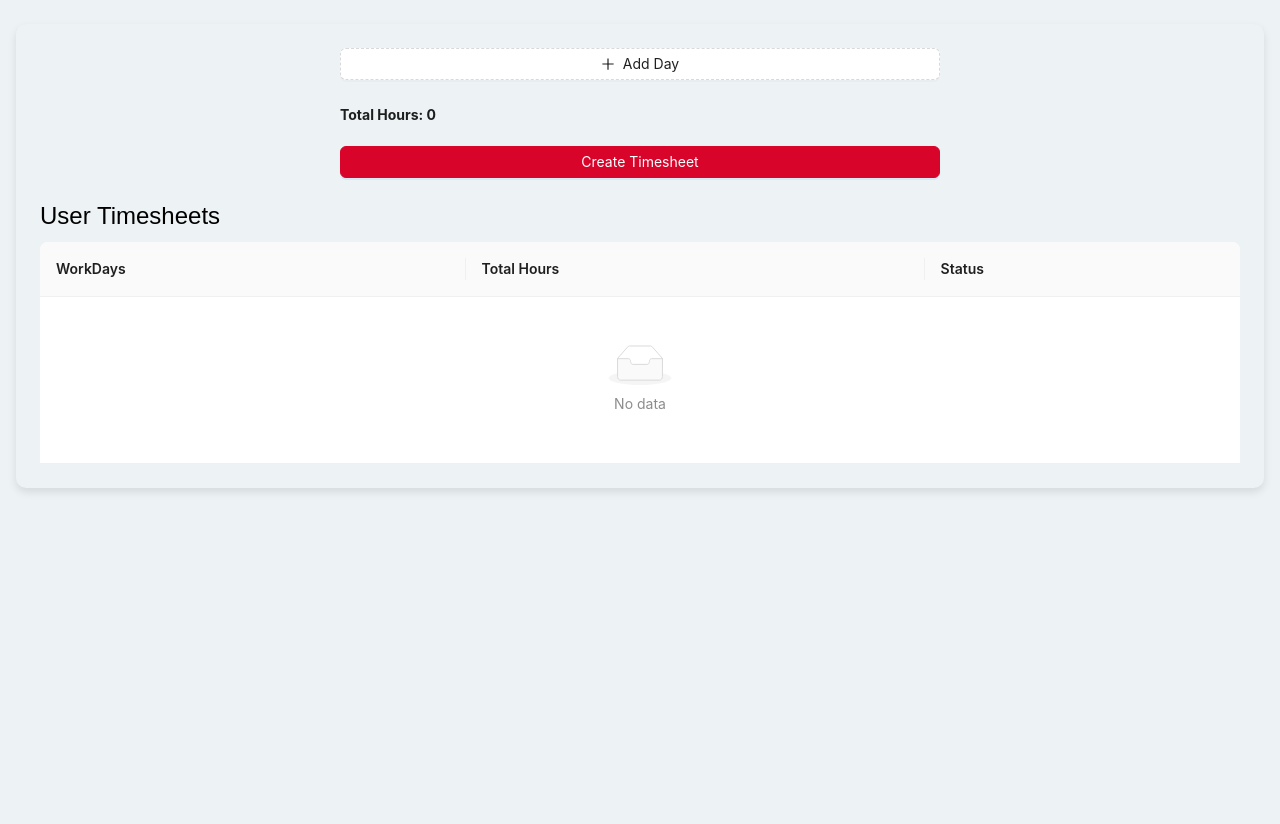
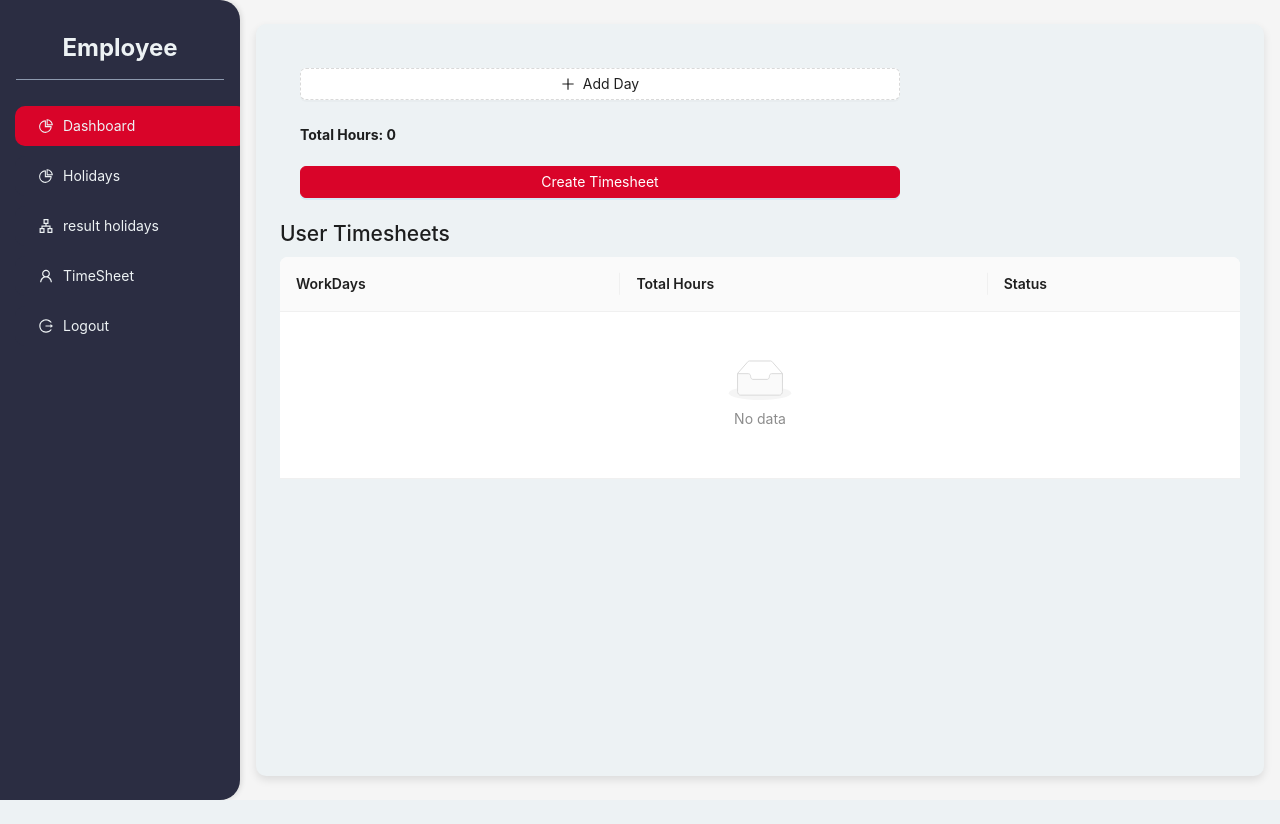
Before and after one commit to feriel568/RH_management_app, a React (Create React App) app in the folder frontend/: page /timesheet/create in a window 1280 px wide. After the commit the page ends 800 px from the top, so only its background shows below. Built offline with nearby package versions, Linux system fonts and the light colour scheme.

Commit message:
Enhance timesheetEmployee component: fix style

```diff
--- a/frontend/src/pages/CreateTimeSheet.js
+++ b/frontend/src/pages/CreateTimeSheet.js
@@ -1,10 +1,10 @@
 import React, { useState, useEffect } from 'react';
-import { Form, Input, Button, Select, Table, Space, message } from 'antd';
+import { Form, Input, Button, Select, Table, Space, message , Layout} from 'antd';
 import axios from 'axios';
 import { MinusCircleOutlined, PlusOutlined } from '@ant-design/icons';
-
+import SideBarEmployee from '../components/SideBarEmployee';
 const { Option } = Select;
-
+const { Sider, Content } = Layout;
 const CreateTimeSheet = () => {
   const [workDays, setWorkDays] = useState([]);
   const [totalHours, setTotalHours] = useState(0);
@@ -113,7 +113,12 @@ const CreateTimeSheet = () => {
   ];
 
   return (
-    <div style={containerStyle}>
+    <div style={containerFlex}>
+      <div className="sidebar">
+        <SideBarEmployee />
+      </div>
+      <Layout className="site-layout">
+        <Content style={contentStyle}>
           <Form
             layout="vertical"
             name="create-timesheet"
@@ -179,21 +184,30 @@ const CreateTimeSheet = () => {
             pagination={{ pageSize: 5 }}
             rowKey="key"
           />
+        </Content>
+      </Layout>
     </div>
   );
 };
 
-const containerStyle = {
-  margin: '24px 16px',
-  padding: '24px',
-  backgroundColor: '#EDF2F4', // Use previous colors
-  borderRadius: '10px',
-  boxShadow: '0 4px 8px rgba(0, 0, 0, 0.1)',
+const containerFlex = {
+  display: "flex",
+};
+
+
+
+const contentStyle = {
+  margin: "24px 16px",
+  padding: 24,
+  backgroundColor: "#EDF2F4",
+  borderRadius: "10px",
+  boxShadow: "0 4px 8px rgba(0, 0, 0, 0.1)",
 };
 
 const formStyle = {
   maxWidth: '600px',
-  margin: '0 auto',
+  margin: '20px',
 };
 
+
 export default CreateTimeSheet;
```
Lines whose indentation alone changed are shown as unchanged.
